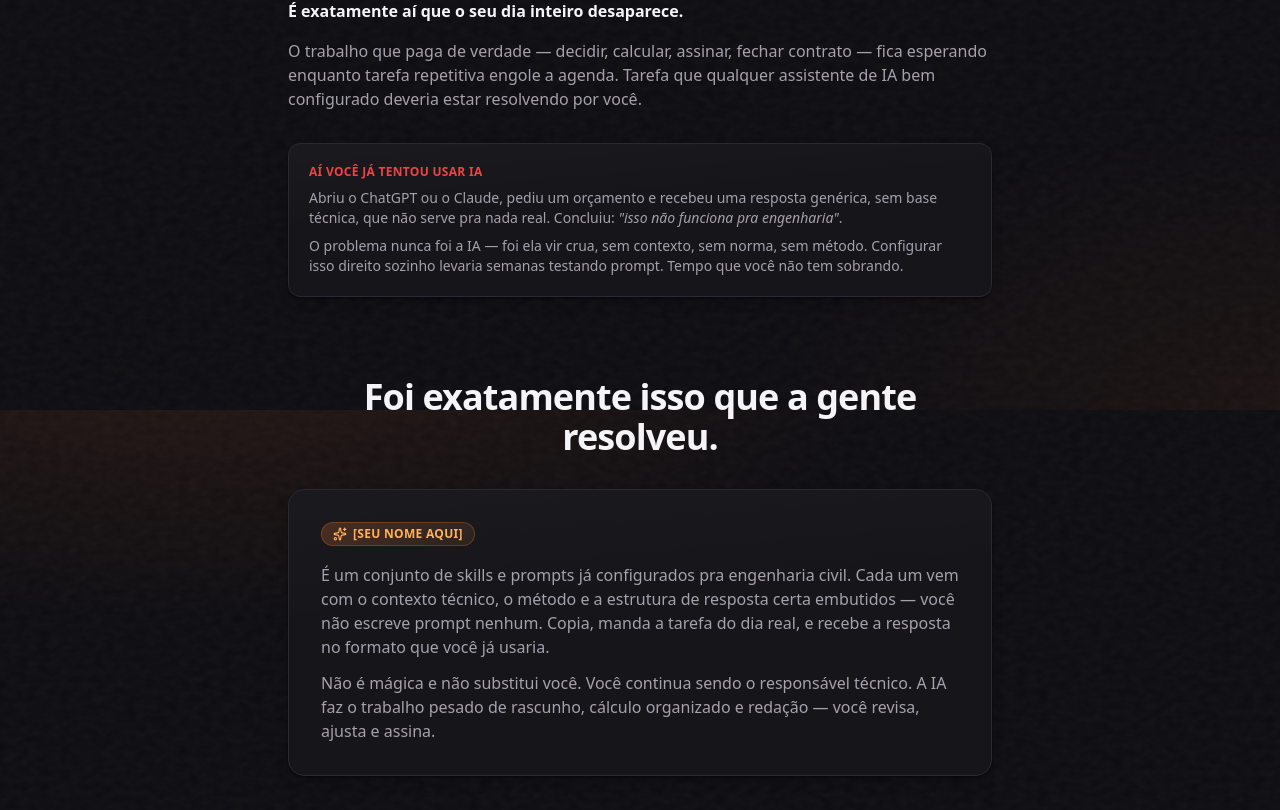
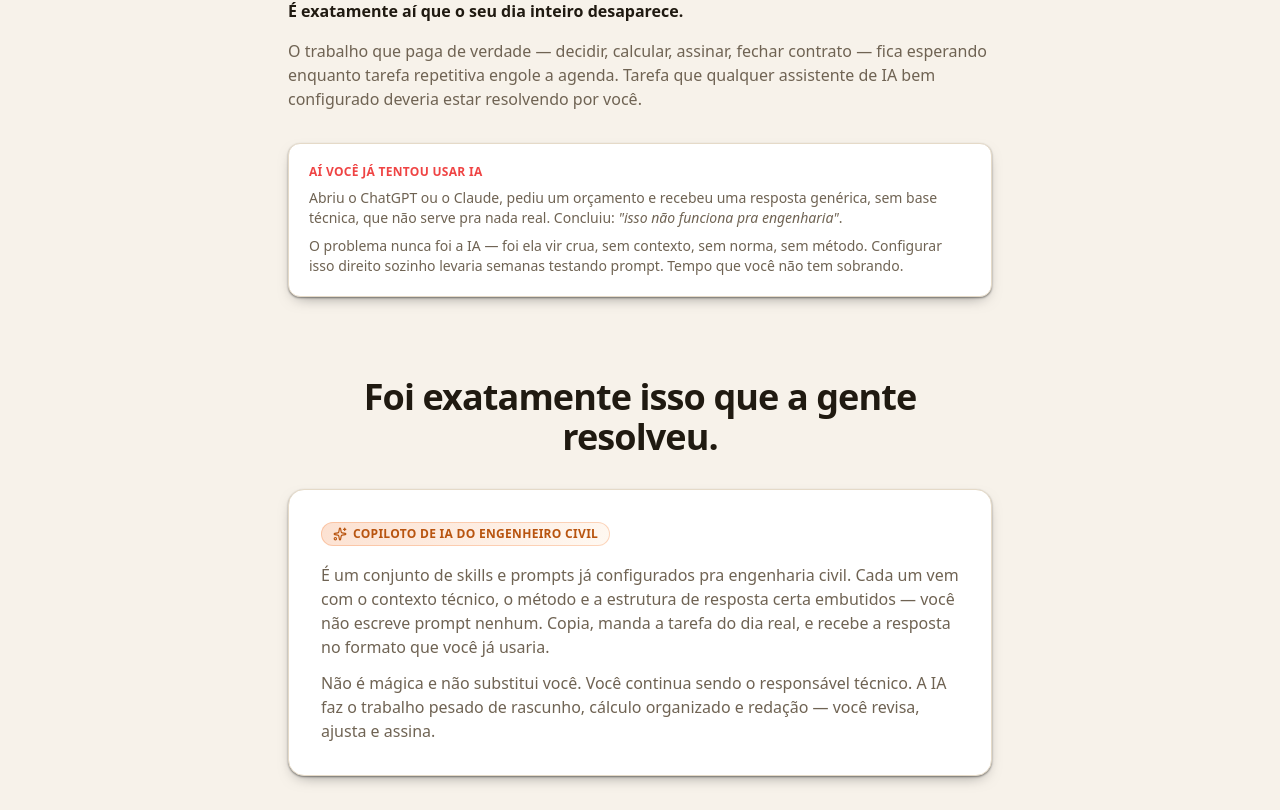
Before and after one commit to Mrc438/Engenhaia, a Next.js app: page /landing in a window 1280 px wide. Shown: the part 1190-2000 px from the top of the page. Built offline with nearby package versions, Linux system fonts and the light colour scheme.

Commit message:
Remove placeholder de nome e adiciona contraste claro/escuro na landing

```diff
--- a/src/app/globals.css
+++ b/src/app/globals.css
@@ -296,3 +296,45 @@ button:hover .icon-chip {
   backdrop-filter: blur(10px);
   box-shadow: 0 -12px 30px -12px rgba(0, 0, 0, 0.6);
 }
+
+/* ---------------------------------------------------------------------- */
+/* Blocos claros — na lander de referência (iaclaude.iaengenhariacivil.com.br)   */
+/* o corpo da página é majoritariamente CLARO, com só uns blocos escuros de   */
+/* destaque (hero, faixa de termos, card de oferta, CTA final) por cima. A    */
+/* engapp inteira é escura, mas a landing pode alternar — .section-light e    */
+/* .section-dark reescrevem as MESMAS variáveis que card-surface, badge-*,    */
+/* btn-primary etc. já usam, então qualquer componente existente vira claro   */
+/* (ou volta a ficar escuro, se aninhado dentro de um bloco claro) só por     */
+/* herdar a variável — sem precisar trocar a classe de cada componente.       */
+/* ---------------------------------------------------------------------- */
+
+.section-light {
+  --background: #f7f2ea;
+  --surface: #ffffff;
+  --surface-2: #f1e9db;
+  --border: #e5dac8;
+  --border-strong: #d6c7ac;
+  --foreground: #201a11;
+  --muted: #6f6353;
+  /* --accent-2 também é usado como COR DE TEXTO (badge, preço, ícone) — o tom
+     claro (#ffb15c) foi calibrado pra contraste em fundo escuro; em fundo
+     claro precisa de uma versão mais escurecida pra continuar legível. */
+  --accent-2: #b8540f;
+  background: var(--background);
+  color: var(--foreground);
+}
+
+/* pra "voltar" ao escuro dentro de um .section-light (ex.: o card da oferta,
+   que na referência continua escuro mesmo com o resto da seção claro) */
+.section-dark {
+  --background: #0c0b0f;
+  --surface: #16151a;
+  --surface-2: #1e1c24;
+  --border: #2a2833;
+  --border-strong: #3b3846;
+  --foreground: #f5f4f7;
+  --muted: #a5a1ad;
+  --accent-2: #ffb15c;
+  background: var(--background);
+  color: var(--foreground);
+}
--- a/src/app/landing/page.tsx
+++ b/src/app/landing/page.tsx
@@ -7,7 +7,7 @@ import { LandingPage } from "@/components/landing-page";
 // subdomínio de marketing, cujo proxy (src/proxy.ts) reescreve a raiz "/"
 // pra esta rota, então quem visita o subdomínio nem vê "/landing" na URL.
 export const metadata: Metadata = {
-  title: `${siteConfig.brandName} — ${siteConfig.brandTagline}`,
+  title: siteConfig.brandTagline,
   description: siteConfig.productClaim,
 };
 
--- a/src/components/landing-page.tsx
+++ b/src/components/landing-page.tsx
@@ -185,7 +185,7 @@ const FAQ_ITEMS = [
   },
   {
     question: "E se não servir pra mim?",
-    answer: `${siteConfig.brandName} tem 7 dias de garantia incondicional. Não gostou, devolvemos 100% — sem perguntas.`,
+    answer: "Você tem 7 dias de garantia incondicional. Não gostou, devolvemos 100% — sem perguntas.",
   },
 ] as const;
 
@@ -226,7 +226,7 @@ export function LandingPage() {
           <span className="icon-chip flex h-9 w-9 rounded-lg">
             <Icon name="hard-hat" className="h-4.5 w-4.5" />
           </span>
-          <span className="font-semibold tracking-tight">{siteConfig.brandName}</span>
+          <span className="font-semibold tracking-tight">{siteConfig.brandTagline}</span>
         </div>
         <Link href="/auth" className="text-sm font-medium text-muted transition-colors hover:text-foreground">
           Já sou aluno
@@ -348,9 +348,10 @@ export function LandingPage() {
       </div>
 
       {/* ---------------------------------------------------------------- */}
-      {/* Problema                                                          */}
+      {/* Problema + Solução (bloco claro — mesmo tratamento da referência)  */}
       {/* ---------------------------------------------------------------- */}
-      <section className="mx-auto w-full max-w-3xl px-5 py-16 sm:px-8 sm:py-20">
+      <section className="section-light">
+        <div className="mx-auto w-full max-w-3xl px-5 py-16 sm:px-8 sm:py-20">
           <h2 className="text-center text-3xl font-extrabold tracking-tight sm:text-4xl">
             Você não estudou anos de engenharia pra virar a noite formatando planilha.
           </h2>
@@ -377,19 +378,16 @@ export function LandingPage() {
               direito sozinho levaria semanas testando prompt. Tempo que você não tem sobrando.
             </p>
           </div>
-      </section>
+        </div>
 
-      {/* ---------------------------------------------------------------- */}
-      {/* Solução                                                           */}
-      {/* ---------------------------------------------------------------- */}
-      <section className="mx-auto w-full max-w-3xl px-5 pb-16 sm:px-8 sm:pb-20">
+        <div className="mx-auto w-full max-w-3xl px-5 pb-16 sm:px-8 sm:pb-20">
           <h2 className="text-center text-3xl font-extrabold tracking-tight sm:text-4xl">
             Foi exatamente isso que a gente resolveu.
           </h2>
           <div className="card-surface-static mt-8 rounded-2xl p-6 sm:p-8">
             <span className="badge-accent inline-flex items-center gap-1.5 rounded-full px-3 py-1 text-xs font-semibold uppercase tracking-wide">
               <Icon name="sparkles" className="h-3.5 w-3.5" />
-            {siteConfig.brandName}
+              {siteConfig.brandTagline}
             </span>
             <p className="mt-4 text-sm text-muted sm:text-base">
               É um conjunto de skills e prompts já configurados pra engenharia civil. Cada um vem com o contexto
@@ -401,12 +399,14 @@ export function LandingPage() {
               pesado de rascunho, cálculo organizado e redação — você revisa, ajusta e assina.
             </p>
           </div>
+        </div>
       </section>
 
       {/* ---------------------------------------------------------------- */}
       {/* Skills                                                            */}
       {/* ---------------------------------------------------------------- */}
-      <section className="mx-auto w-full max-w-6xl px-5 pb-16 sm:px-8 sm:pb-20">
+      <section className="section-light">
+        <div className="mx-auto w-full max-w-6xl px-5 pb-16 sm:px-8 sm:pb-20">
           <div className="mx-auto max-w-2xl text-center">
             <span className="badge-accent inline-flex items-center gap-1.5 rounded-full px-3 py-1 text-xs font-semibold uppercase tracking-wide">
               <Icon name="sparkles" className="h-3.5 w-3.5" />
@@ -457,12 +457,13 @@ export function LandingPage() {
           <div className="mt-8 flex justify-center">
             <PrimaryCta>Quero as {TOTAL_SKILLS_BASICO} skills</PrimaryCta>
           </div>
+        </div>
       </section>
 
       {/* ---------------------------------------------------------------- */}
       {/* Prompts                                                           */}
       {/* ---------------------------------------------------------------- */}
-      <section className="border-t border-border bg-surface/40 py-16 sm:py-20">
+      <section className="section-light border-t border-border py-16 sm:py-20">
         <div className="mx-auto w-full max-w-6xl px-5 sm:px-8">
           <div className="mx-auto max-w-2xl text-center">
             <span className="badge-accent inline-flex items-center gap-1.5 rounded-full px-3 py-1 text-xs font-semibold uppercase tracking-wide">
@@ -499,7 +500,8 @@ export function LandingPage() {
       {/* ---------------------------------------------------------------- */}
       {/* Como funciona                                                     */}
       {/* ---------------------------------------------------------------- */}
-      <section className="mx-auto w-full max-w-5xl px-5 py-16 sm:px-8 sm:py-20">
+      <section className="section-light">
+        <div className="mx-auto w-full max-w-5xl px-5 py-16 sm:px-8 sm:py-20">
           <div className="mx-auto max-w-2xl text-center">
             <h2 className="text-3xl font-extrabold tracking-tight sm:text-4xl">
               Você está usando em menos de 5 minutos.
@@ -517,12 +519,13 @@ export function LandingPage() {
               </div>
             ))}
           </div>
+        </div>
       </section>
 
       {/* ---------------------------------------------------------------- */}
       {/* Bônus                                                             */}
       {/* ---------------------------------------------------------------- */}
-      <section className="border-t border-border bg-surface/40 py-16 sm:py-20">
+      <section className="section-light border-t border-border py-16 sm:py-20">
         <div className="mx-auto w-full max-w-6xl px-5 sm:px-8">
           <div className="mx-auto max-w-2xl text-center">
             <span className="badge-solid-accent inline-flex items-center gap-1.5 rounded-full px-3 py-1 text-xs font-semibold uppercase tracking-wide">
@@ -554,7 +557,8 @@ export function LandingPage() {
       {/* ---------------------------------------------------------------- */}
       {/* Aulas + Comunidade                                                */}
       {/* ---------------------------------------------------------------- */}
-      <section className="mx-auto w-full max-w-6xl px-5 py-16 sm:px-8 sm:py-20">
+      <section className="section-light">
+        <div className="mx-auto w-full max-w-6xl px-5 py-16 sm:px-8 sm:py-20">
           <div className="grid grid-cols-1 gap-5 lg:grid-cols-2">
             <div className="card-surface-static rounded-2xl p-6 sm:p-8">
               <span className="icon-chip flex h-11 w-11 rounded-xl">
@@ -577,12 +581,13 @@ export function LandingPage() {
               </p>
             </div>
           </div>
+        </div>
       </section>
 
       {/* ---------------------------------------------------------------- */}
       {/* Resultados esperados (sem depoimento fabricado)                   */}
       {/* ---------------------------------------------------------------- */}
-      <section className="border-t border-border bg-surface/40 py-16 sm:py-20">
+      <section className="section-light border-t border-border py-16 sm:py-20">
         <div className="mx-auto w-full max-w-6xl px-5 sm:px-8">
           <div className="mx-auto max-w-2xl text-center">
             <h2 className="text-3xl font-extrabold tracking-tight sm:text-4xl">O que muda no seu dia a dia.</h2>
@@ -616,7 +621,8 @@ export function LandingPage() {
       {/* ---------------------------------------------------------------- */}
       {/* Preço                                                             */}
       {/* ---------------------------------------------------------------- */}
-      <section id="oferta" className="mx-auto w-full max-w-3xl px-5 py-16 sm:px-8 sm:py-20">
+      <section id="oferta" className="section-light">
+        <div className="mx-auto w-full max-w-3xl px-5 py-16 sm:px-8 sm:py-20">
           <div className="text-center">
             <h2 className="text-3xl font-extrabold tracking-tight sm:text-4xl">
               Tudo pronto por menos do que custa
@@ -628,12 +634,12 @@ export function LandingPage() {
             </p>
           </div>
 
-        <div className="card-glow relative mt-10 overflow-hidden rounded-2xl p-6 sm:p-8">
+          <div className="card-glow section-dark relative mt-10 overflow-hidden rounded-2xl p-6 sm:p-8">
             <span className="badge-solid-accent inline-flex items-center gap-1.5 rounded-full px-3 py-1 text-xs font-semibold uppercase tracking-wide">
               <Icon name="star" className="h-3.5 w-3.5" />
               Oferta única
             </span>
-          <h3 className="mt-4 text-2xl font-bold">{siteConfig.brandName}</h3>
+            <h3 className="mt-4 text-2xl font-bold">{siteConfig.brandTagline}</h3>
             <p className="mt-1 text-sm text-muted">
               {siteConfig.productClaim}
             </p>
@@ -698,12 +704,13 @@ export function LandingPage() {
             lado, com o contexto técnico certo, pra você parar de perder tempo no operacional e focar no que só
             você pode fazer: decidir, revisar e assinar.
           </p>
+        </div>
       </section>
 
       {/* ---------------------------------------------------------------- */}
       {/* FAQ                                                               */}
       {/* ---------------------------------------------------------------- */}
-      <section className="border-t border-border py-16 sm:py-20">
+      <section className="section-light border-t border-border py-16 sm:py-20">
         <div className="mx-auto w-full max-w-2xl px-5 sm:px-8">
           <h2 className="text-center text-3xl font-extrabold tracking-tight sm:text-4xl">Perguntas frequentes</h2>
           <div className="mt-8 space-y-3">
@@ -753,7 +760,7 @@ export function LandingPage() {
       {/* Footer                                                            */}
       {/* ---------------------------------------------------------------- */}
       <footer className="mx-auto w-full max-w-4xl px-5 py-10 text-center sm:px-8">
-        <p className="font-semibold">{siteConfig.brandName}</p>
+        <p className="font-semibold">{siteConfig.brandTagline}</p>
         <p className="mx-auto mt-3 max-w-xl text-xs leading-relaxed text-muted">
           Este produto é um acesso digital imediato que disponibiliza skills e prompts prontos para uso com
           assistentes de IA de terceiros (como ChatGPT, Claude e Gemini). Não possui vínculo institucional com
@@ -768,7 +775,7 @@ export function LandingPage() {
           </a>
         </p>
         <p className="mt-4 text-xs text-muted">
-          © {new Date().getFullYear()} {siteConfig.brandName} · Todos os direitos reservados.
+          © {new Date().getFullYear()} {siteConfig.brandTagline} · Todos os direitos reservados.
         </p>
       </footer>
 
```
Lines whose indentation alone changed are shown as unchanged.
